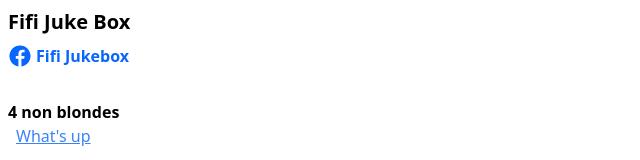
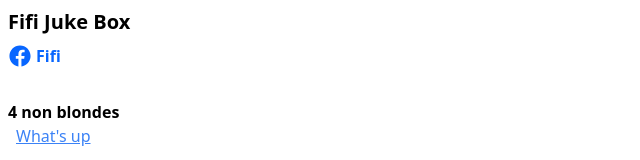
Before and after one commit to PhilipGazagnes/fifijukebox, a Nuxt app: page / in a window 1280 px wide. Shown: the top 160 px of the page, without its empty margins (0-640 px from the left). Built offline with nearby package versions, Linux system fonts and the light colour scheme.

Commit message:
update facebook link

```diff
--- a/pages/index.vue
+++ b/pages/index.vue
@@ -9,11 +9,11 @@
 <template>
   <div class="p-2">
     <h1 class="mb-2 font-bold text-xl">Fifi Juke Box</h1>
-    <nuxt-link to="https://www.facebook.com/fifijukebox" target="_blank" class="text-[#0866ff] flex justify-start items-center font-bold mb-8">
+    <nuxt-link to="https://www.facebook.com/fifimusicnews" target="_blank" class="text-[#0866ff] flex justify-start items-center font-bold mb-8">
       <svg xmlns="http://www.w3.org/2000/svg" viewBox="0 0 50 50" class="fill-[#0866ff] w-6 h-6 inline-block mr-1">
         <path d="M25,3C12.85,3,3,12.85,3,25c0,11.03,8.125,20.137,18.712,21.728V30.831h-5.443v-5.783h5.443v-3.848 c0-6.371,3.104-9.168,8.399-9.168c2.536,0,3.877,0.188,4.512,0.274v5.048h-3.612c-2.248,0-3.033,2.131-3.033,4.533v3.161h6.588 l-0.894,5.783h-5.694v15.944C38.716,45.318,47,36.137,47,25C47,12.85,37.15,3,25,3z"/>
       </svg>
-      Fifi Jukebox
+      Fifi
     </nuxt-link>
     <ul>
       <li v-for="(section, index) in songs" :key="index" class="mb-2">
```
